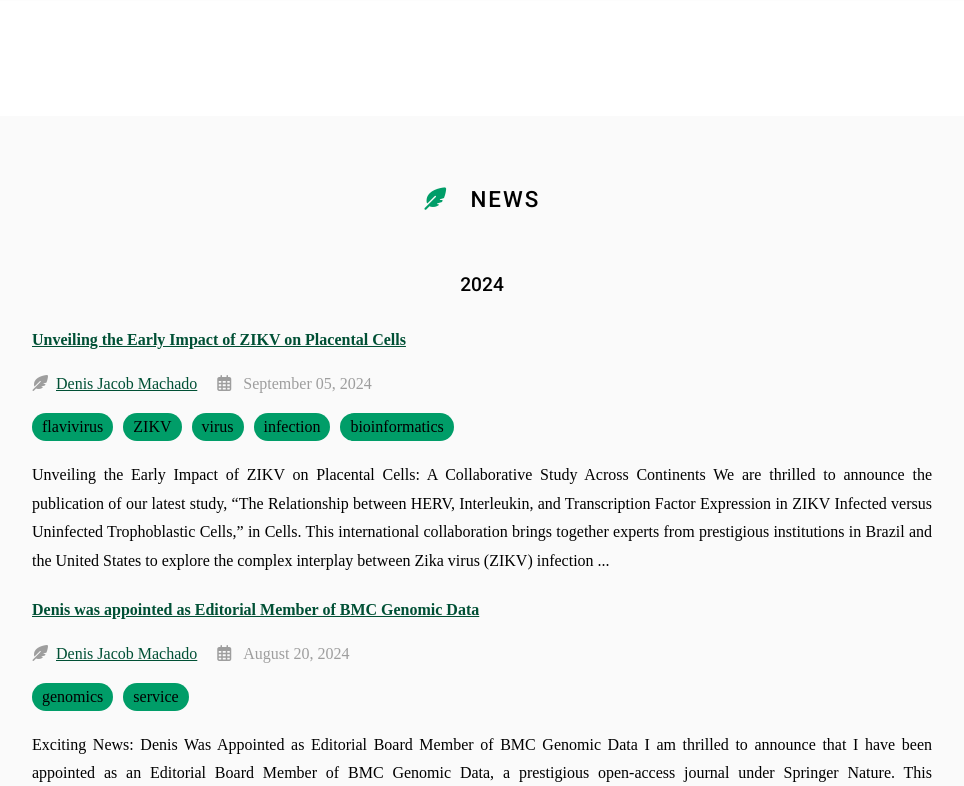
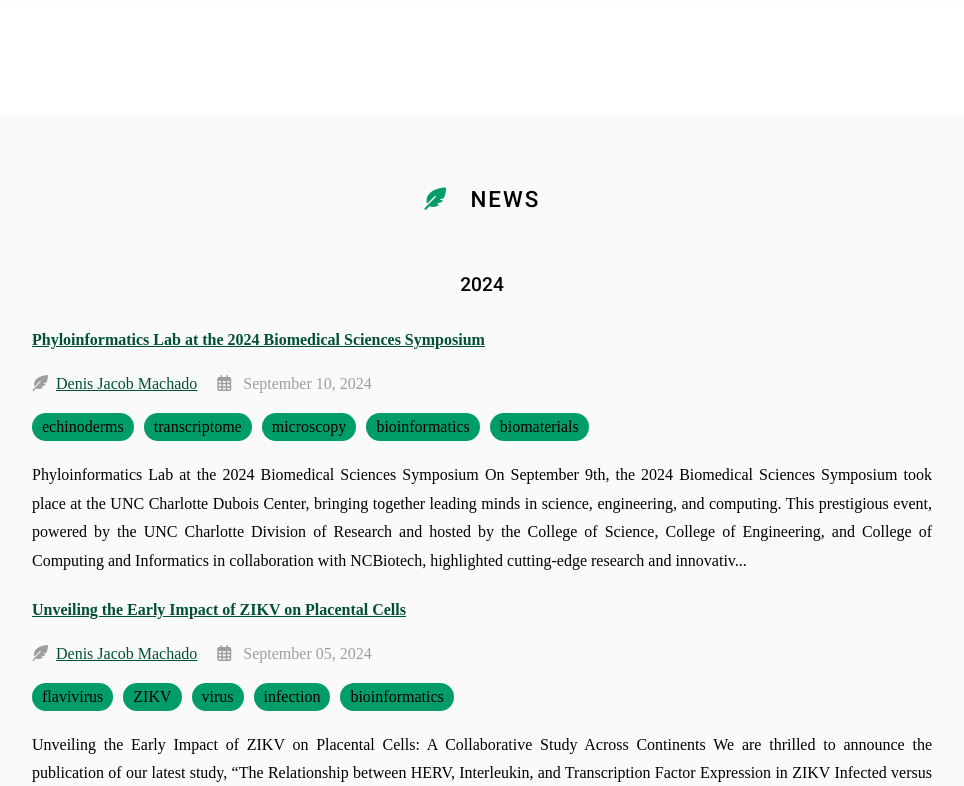
Before and after one commit to machadodj/machadodj.github.io, a Jekyll site: the page built from news/index.md, in a window 1280 px wide and 900 px high, cut to the strip 114-900 px from the top of the window. Shown: the whole strip, without its empty margins (158-1122 px from the left). Built offline with Jekyll 4.4.1, drawn with Linux system fonts in a browser that asks for light colours; nearby versions of some CDN libraries; some web fonts are replaced.

Commit message:
Added newest talk

```diff
--- /dev/null
+++ b/_posts/2024-09-10-BIOMEDICAL.md
@@ -0,0 +1,20 @@
+---
+title: Phyloinformatics Lab at the 2024 Biomedical Sciences Symposium
+tags:
+  - echinoderms
+  - transcriptome
+  - microscopy
+  - bioinformatics
+  - biomaterials
+author: Denis Jacob Machado
+member: Denis_Jacob_Machado
+---
+
+# Phyloinformatics Lab at the 2024 Biomedical Sciences Symposium
+
+On September 9th, the 2024 Biomedical Sciences Symposium took place at the UNC Charlotte Dubois Center, bringing together leading minds in science, engineering, and computing. This prestigious event, powered by the UNC Charlotte Division of Research and hosted by the College of Science, College of Engineering, and College of Computing and Informatics in collaboration with NCBiotech, highlighted cutting-edge research and innovative solutions in biomedical sciences.
+
+Ms. Reyhaneh Nouri presented her research, "Unveiling the Modulators of Mutable Collagenous Tissue in the Brittle Star _Ophiomastix wendtii_: An RNA-Seq Analysis." This work, a collaboration with Drs. Vladimir Mashanov (Wake Forest Institute for Regenerative Medicine - WFIRM) and Denis Jacob Machado (UNC Charlotte), explores the regulation of mutable collagenous tissue (MCT) in brittle stars, with potential implications for developing smart and dynamic biomaterials. Her presentation was well-received and underscored the innovative research in the Phyloinformatics Lab at UNC Charlotte.
+
+{% include link.html link="https://www.ncbiotech.org/events/2024-biomedical-sciences-symposium" text="Go to the event's websiter" icon="fas fa-arrow-right" flip=true %}
+{:.center}
--- a/outreach/index.md
+++ b/outreach/index.md
@@ -19,6 +19,7 @@ This is a work in progress. Whenever possible, I'll add materials from recent or
 
 ### 2024
 
+- **September 9, 2024**: "Unveiling the Modulators of Mutable Collagenous Tissue in the Brittle Star _Ophiomastix wendtii_: An RNA-Seq Analysis" by Reyhaneh Nouri, Vladimir Mashanov, and Denis Jacob Machado. This talk was given by Reyhaneh Nouri at the 2024 Biomedical Sciences Symposium (Charlotte, NC, USA). [Contact us for more details](https://phyloinformatics.com/contact/).
 - **July 30, 2024**: "Twenty years after: What larval characters are still telling us about the phylogeny of frogs (Amphibia: Anura)" by Pedro Henrique dos Santos Dias, Alexander Haas, and Denis Jacob Machado. This talk was given by Dr. Jacob Machado at the XLI Annual Meeting of the Willi Hennig Society (Mexico City, Mexico) and is available in [Zenodo](https://doi.org/10.5281/zenodo.13126486).
 - **June 14-17, 2024**: "Mitogenome organization, diversity, and evolutionary relationships of proteocephalidean tapeworms (Cestoda, Onchoproteocephalidea) unveiled by a genome skimming approach" by Philippe V. Alves, Reinaldo J. da Silva, Daniel Janies, Willian Taylor, April Harris, Gari New, and Denis Jacob Machado. A presentation for the 99th Annual Meeting of the American Association of Parasitology (ASP) ([Zenodo](https://zenodo.org/records/11477509))
 - **June 14-17, 2024**: "Machine learning models accurately predict clades of proteocephalidean tapeworms (Onchoproteocephalidea) based on host and zoogeographical data" by Philippe Vieira Alves, Reinaldo J. da Silva, Alain de Chambrier, José L. Luque, Anastasiia Duchenko, Daniel Janies, and Denis Jacob Machado. A presentation for the 99th Annual Meeting of the American Association of Parasitology (ASP) ([Zenodo](https://zenodo.org/records/11307234))
```
